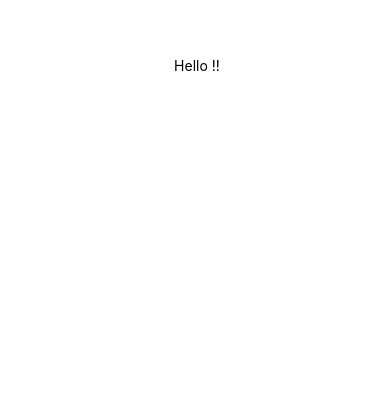
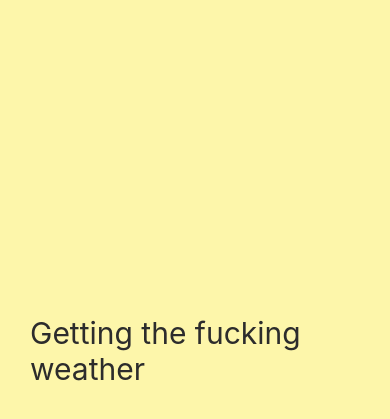
Before and after one commit to hunseok329/fokin-weather, a React Native app: screen / in a window 390 px wide. Shown: the part 357-776 px from the top of the page. Built offline with nearby package versions, Linux system fonts and the light colour scheme.

Commit message:
make text

```diff
--- a/App.js
+++ b/App.js
@@ -1,21 +1,9 @@
 import { StatusBar } from 'expo-status-bar';
 import React from 'react';
-import { StyleSheet, Text, View } from 'react-native';
+import Loading from "./Loading";
 
 export default function App() {
   return (
-    <View style={styles.container}>
-      <Text> Hello !!</Text>
-      <StatusBar style="auto" />
-    </View>
+    <Loading></Loading>
   );
 }
-
-const styles = StyleSheet.create({
-  container: {
-    flex: 1,
-    backgroundColor: '#fff',
-    alignItems: 'center',
-    justifyContent: 'center',
-  },
-});
--- /dev/null
+++ b/Loading.js
@@ -0,0 +1,22 @@
+import React from "react";
+import { StyleSheet, Text, View } from "react-native";
+
+export default function Loading(){
+    return <View style={styles.container}>
+        <Text style={styles.text}>Getting the fucking weather</Text>
+    </View>
+}
+
+const styles = StyleSheet.create({
+    container: {
+        flex: 1,
+        justifyContent: "flex-end",
+        paddingHorizontal: 30,
+        paddingVertical: 100,
+        backgroundColor: "#FDF6AA"
+    },
+    text: {
+        color: "#2c2c2c",
+        fontSize: 30
+    }
+});
```
